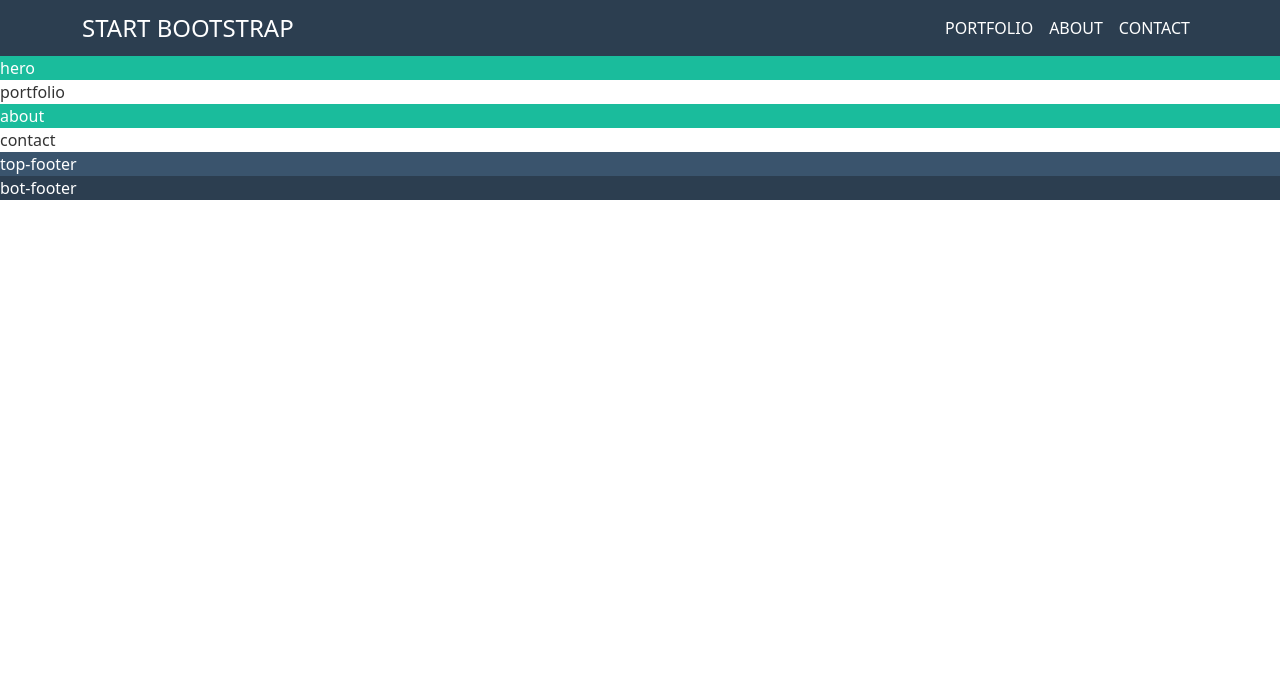
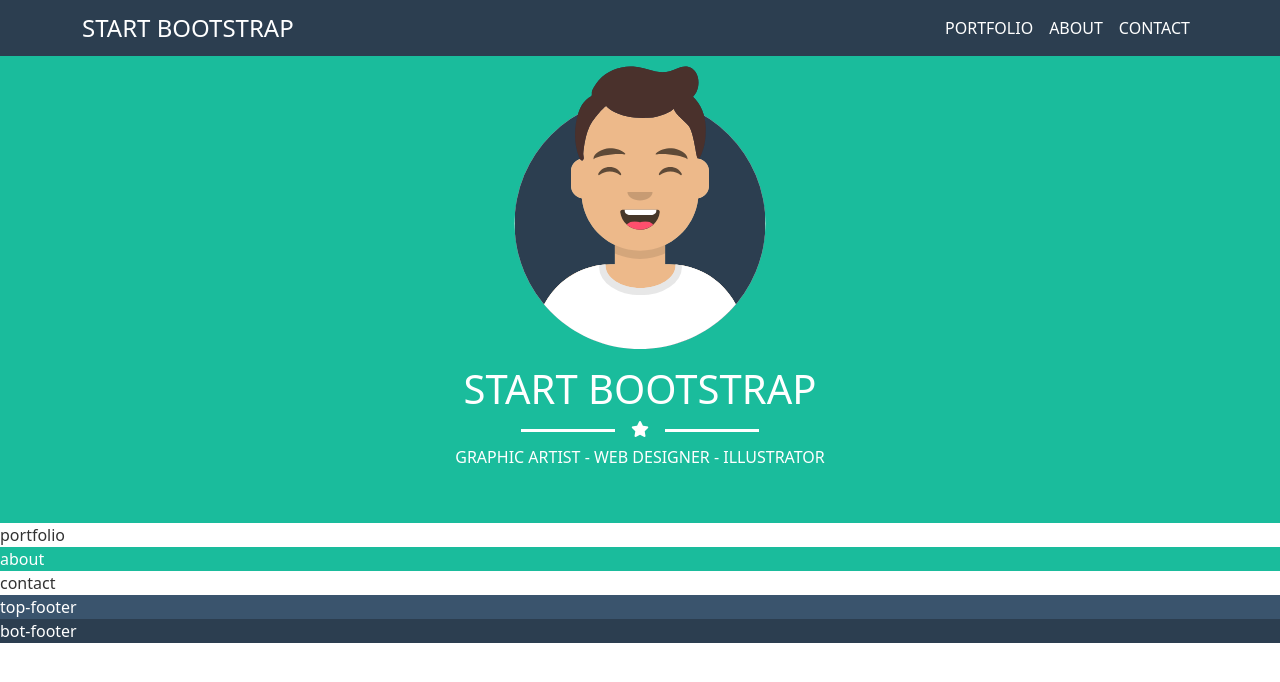
Before and after one commit to itschiaras/html-css-bootstrap-freelancer, a plain HTML site: page index.html in a window 1280 px wide. Drawn offline with nearby package versions, Linux system fonts and the light colour scheme.

Commit message:
#hero complete

```diff
--- a/css/style.css
+++ b/css/style.css
@@ -23,6 +23,14 @@ header, #bot-footer  {
     background-color: var(--bg-color);
 }
 
+.img-container {
+    width: 300px;
+}
+
+.text-container {
+    width: 400px;
+}
+
 #portfolio, #contact {
     color: var(--dark-text);
 }
--- a/index.html
+++ b/index.html
@@ -35,7 +35,24 @@
               </nav>
     </header>
     <main>
-        <section id="hero"> hero </section>
+        <section id="hero">
+            <div class="container">
+                <div class="row flex-column align-items-center">
+                    <div class="col-12 img-container">
+                        <img class="img-fluid" src="./img/avatar.svg" alt="">
+                    </div>
+                    <div class="col-12 text-container mt-3 mb-4 mb-sm-5 text-center">
+                        <h1 class="text-uppercase text-center"> start bootstrap </h1>
+                        <div class="d-flex justify-content-center ">
+                            <hr class="w-25 mt-2 me-3 opacity-100 border-3">
+                            <i class="fa-solid fa-star"></i>
+                            <hr class="w-25 mt-2 ms-3 opacity-100 border-3">
+                        </div>
+                        <h6 class="text-uppercase"> graphic artist - web designer - illustrator</h6>
+                    </div>
+                </div>
+            </div>
+        </section>
         <section id="portfolio"> portfolio </section>
         <section id="about"> about</section>
         <section id="contact"> contact </section>
```
Also changed, not shown: img/avatar.svg (added), img/cabin.png (added), img/cake.png (added), img/circus.png (added), img/game.png (added), img/safe.png (added), img/submarine.png (added).
